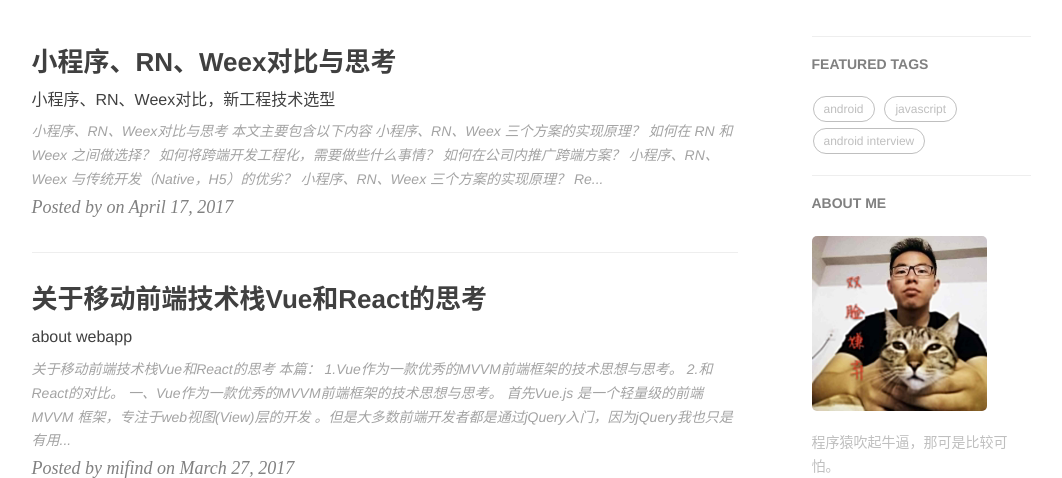
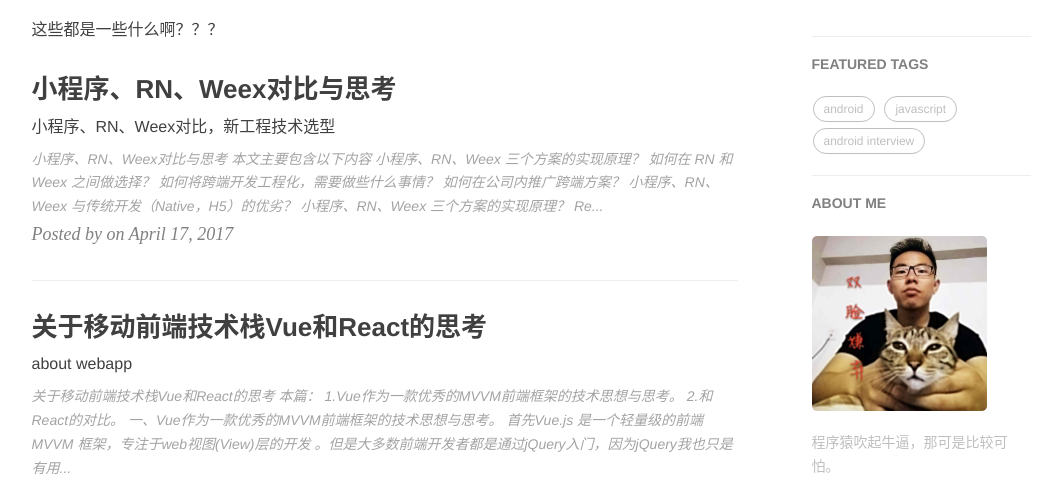
Before and after one commit to YanChenGirl/MIFind.github.io, a Jekyll site: the page built from index.html, in a window 1280 px wide and 900 px high, cut to the strip 422-900 px from the top of the window. Shown: the whole strip, without its empty margins (136-1198 px from the left). Built offline with Jekyll 4.4.1, drawn with Linux system fonts in a browser that asks for light colours; nearby versions of some CDN libraries; the list of posts is cut into pages by our own code; comment, search, counter and statistics services are not loaded.

Commit message:
首页测试

```diff
--- a/index.html
+++ b/index.html
@@ -2,7 +2,7 @@
 layout: page
 description: "Always believe that good things are about to happen ."
 ---
-
+<div>这些都是一些什么啊？？？</div>
 {% for post in paginator.posts %}
 <div class="post-preview">
     <a href="{{ post.url | prepend: site.baseurl }}">
```
